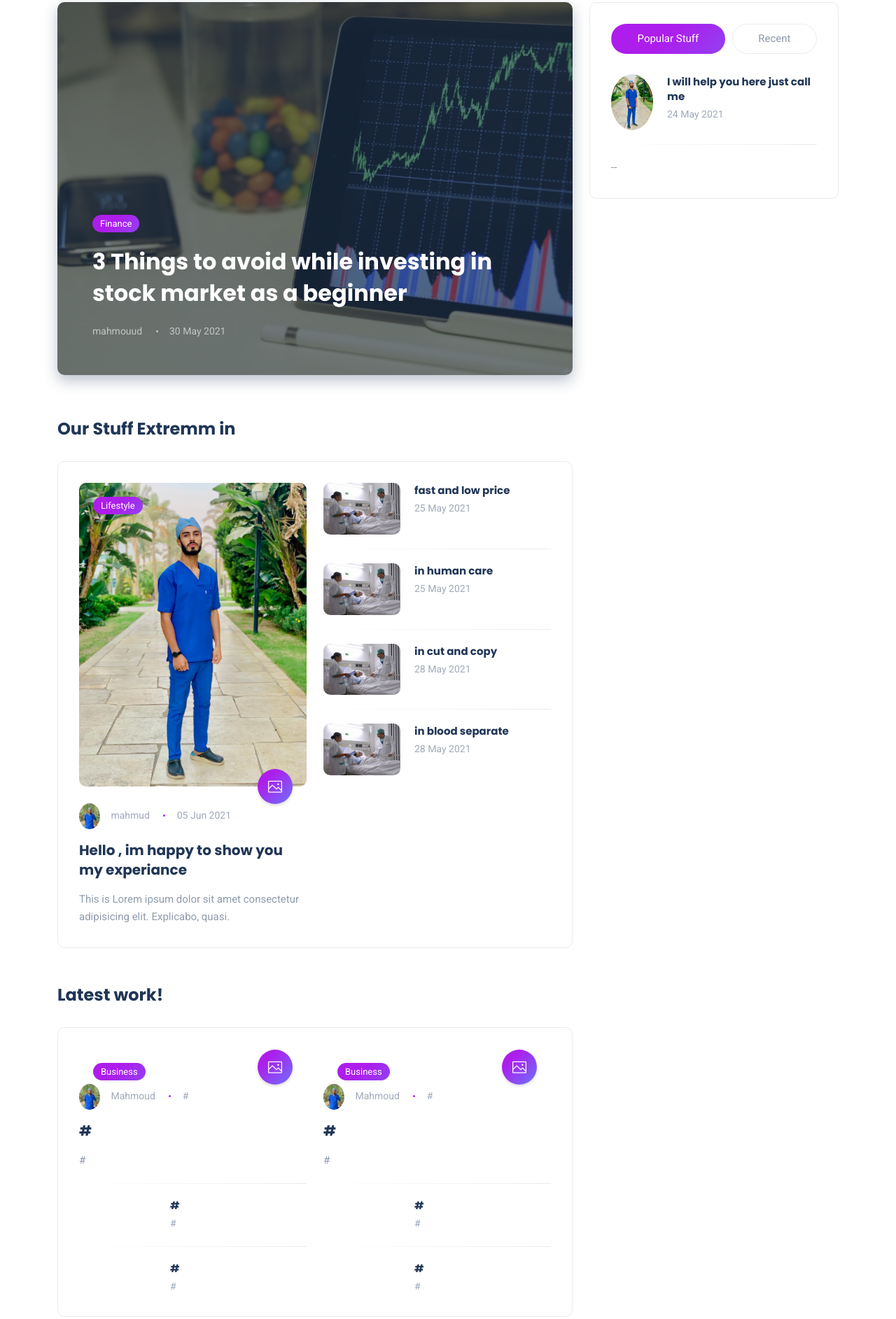
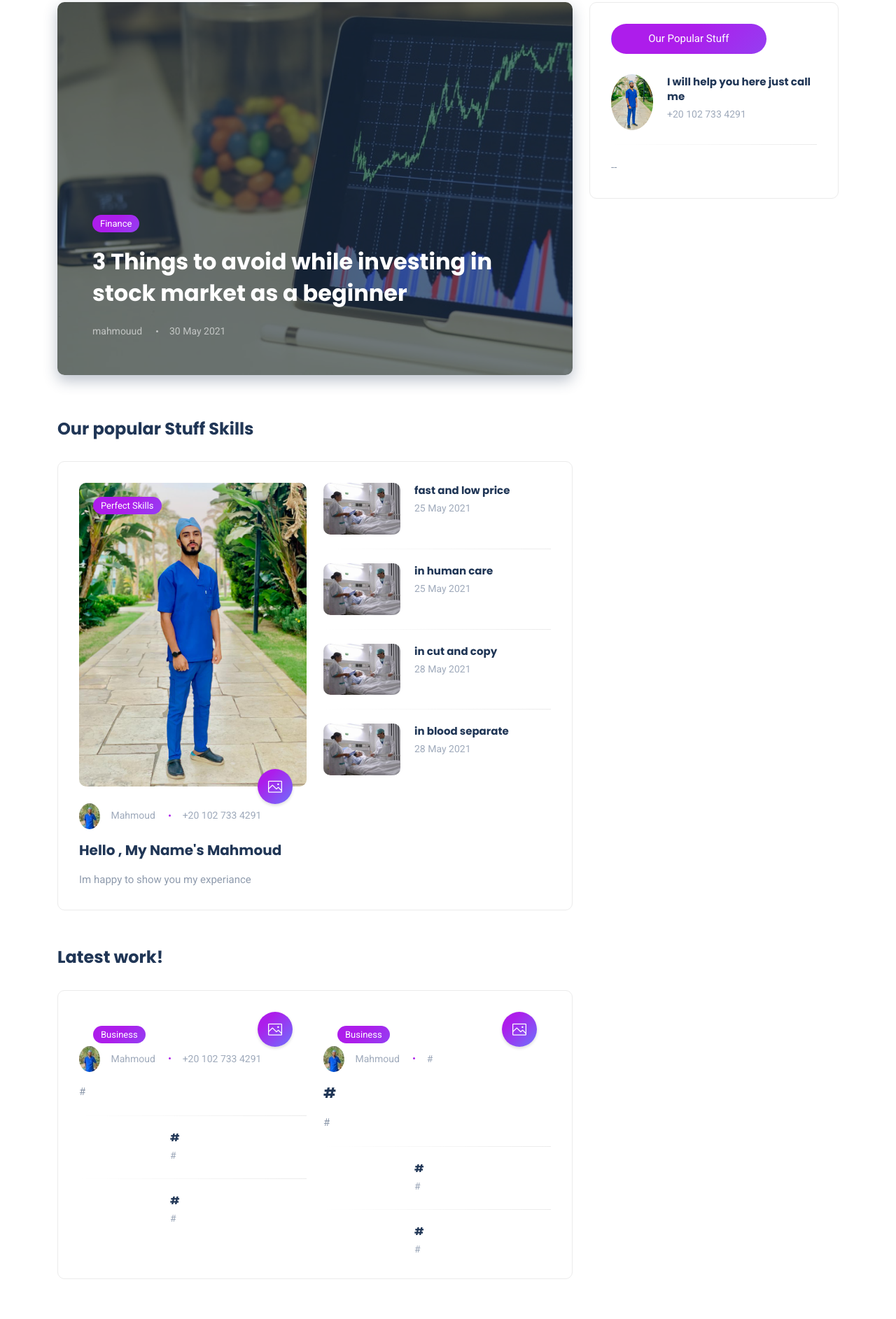
Before and after one commit to wepsote/Medical-Care, a plain HTML site: page index.html in a window 1280 px wide. Shown: the part 115-2000 px from the top of the page at 70% size. Drawn offline with nearby package versions, Linux system fonts and the light colour scheme.

Commit message:
Update index.html

```diff
--- a/index.html
+++ b/index.html
@@ -5,7 +5,7 @@
     <meta charset="UTF-8">
     <meta http-equiv="X-UA-Compatible" content="IE=edge">
     <meta name="viewport" content="width=device-width, initial-scale=1.0">
-    <title>Home Care</title>
+    <title>Home medical Care</title>
     <link rel="stylesheet" href="css/bootstrap.min.css">
     <link rel="stylesheet" href="https://cdnjs.cloudflare.com/ajax/libs/font-awesome/5.15.3/css/all.min.css">
     <link rel=" stylesheet" href="css/slick.css">
@@ -117,15 +117,11 @@
                                     <button aria-controls="popular" aria-selected="true" class="nav-link active"
                                         data-bs-target="#popular" data-bs-toggle="tab" id="popular-tab" role="tab"
                                         type="button">
-                                        Popular Stuff
+                                       Our Popular Stuff
                                     </button>
                                 </li>
                                 <li class="nav-item" role="presentation">
-                                    <button aria-controls="recent" aria-selected="false" class="nav-link"
-                                        data-bs-target="#recent" data-bs-toggle="tab" id="recent-tab" role="tab"
-                                        type="button">
-                                        Recent
-                                    </button>
+
                                 </li>
 
                             </ul>
@@ -166,7 +162,7 @@
                                                 <a href="#">I will help you here just call me</a>
                                             </h6>
                                             <ul class="meta list-inline mt-1 mb-0">
-                                                <li class="list-inline-item">24 May 2021</li>
+                                                <li class="list-inline-item">+20 102 733 4291</li>
                                             </ul>
                                         </div>
                                     </div>
@@ -375,7 +371,7 @@
                     <!-- left part 1st section  -->
                     <div class="col-lg-8">
                         <div class="section-header">
-                            <h3 class="section-title">Our Stuff Extremm in</h3>
+                            <h3 class="section-title">Our popular Stuff Skills</h3>
                         </div>
 
                         <div class="padding-30 rounded bordered">
@@ -384,7 +380,7 @@
                                     <!-- post  -->
                                     <div class="post">
                                         <div class="thumb rounded">
-                                            <a href="#" class="category-badge position-absolute">Lifestyle</a>
+                                            <a href="#" class="category-badge position-absolute">Perfect Skills</a>
                                             <span class="post-format">
                                                 <i class="icon-picture"></i>
                                             </span>
@@ -398,17 +394,16 @@
                                             <li class="list-inline-item">
                                                 <a href="#">
                                                     <img class="author" src="images/Stuff/image 2.jpg" alt="">
-                                                    mahmud
+                                                    Mahmoud
                                                 </a>
                                             </li>
-                                            <li class="list-inline-item">05 Jun 2021</li>
+                                            <li class="list-inline-item">+20 102 733 4291</li>
                                         </ul>
                                         <h5 class="post-title mb-3 mt-3">
-                                            <a href="#">Hello , im happy to show you my experiance</a>
+                                            <a href="#">Hello , My Name's Mahmoud</a>
                                         </h5>
                                         <p class="excerpt mb-0">
-                                            This is Lorem ipsum dolor sit amet consectetur adipisicing elit. Explicabo,
-                                            quasi.
+                                             Im happy to show you my experiance
 
                                         </p>
                                     </div>
@@ -536,10 +531,10 @@
                                                     Mahmoud
                                                 </a>
                                             </li>
-                                            <li class="list-inline-item">#</li>
+                                            <li class="list-inline-item">+20 102 733 4291</li>
                                         </ul>
                                         <h5 class="post-title mb-3 mt-3">
-                                            <a href="#">#</a>
+                                            <a href="#"></a>
                                         </h5>
                                         <p class="excerpt mb-0">
                                             #
@@ -1116,7 +1111,7 @@
                                                 <a href="#">Mahmoud</a>
                                             </h6>
                                             <ul class="meta list-inline mt-1 mb-0">
-                                                <li class="list-inline-item">30 May 2023</li>
+                                                <li class="list-inline-item">+20 102 733 4291</li>
                                             </ul>
                                         </div>
                                     </div>
@@ -1215,7 +1210,7 @@
                                             </h5>
                                             <ul class="meta list-inline mt-2 mb-0">
                                                 <li class="list-inline-item">
-                                                    <a href="#">Techie Coder</a>
+                                                    <a href="#">Admin</a>
                                                 </li>
                                                 <li class="list-inline-item">29 March 2021</li>
                                             </ul>
@@ -1234,7 +1229,7 @@
                                             </h5>
                                             <ul class="meta list-inline mt-2 mb-0">
                                                 <li class="list-inline-item">
-                                                    <a href="#">Techie Coder</a>
+                                                    <a href="#">Admin</a>
                                                 </li>
                                                 <li class="list-inline-item">29 March 2021</li>
                                             </ul>
@@ -1253,7 +1248,7 @@
                                             </h5>
                                             <ul class="meta list-inline mt-2 mb-0">
                                                 <li class="list-inline-item">
-                                                    <a href="#">Techie Coder</a>
+                                                    <a href="#">Admin</a>
                                                 </li>
                                                 <li class="list-inline-item">29 March 2021</li>
                                             </ul>
@@ -1280,7 +1275,7 @@
 
         <div class="instagram">
             <div class="container-xl">
-                <a href="#" class="btn btn-default btn-instagram">@TC Blogs on Facebook</a>
+                <a href="#" class="btn btn-default btn-instagram">@Home Medical Care on Facebook</a>
                 <div class="instagram-feed d-flex flex-wrap">
                     <div class="insta-item col-sm-2 col-6 col-md-2">
                         <a href="#">
@@ -1321,7 +1316,7 @@
                 <div class="footer-inner">
                     <div class="row d-flex align-items-center gy-4">
                         <div class="col-md-4">
-                            <span class="copyright">&copy; 2021 TC Blogs</span>
+                            <span class="copyright">&copy; 2023 Home Medcal Care</span>
                         </div>
                         <div class="col-md-4 text-center">
                             <ul class="social-icons list-unstyled list-inline mb-0">
```
